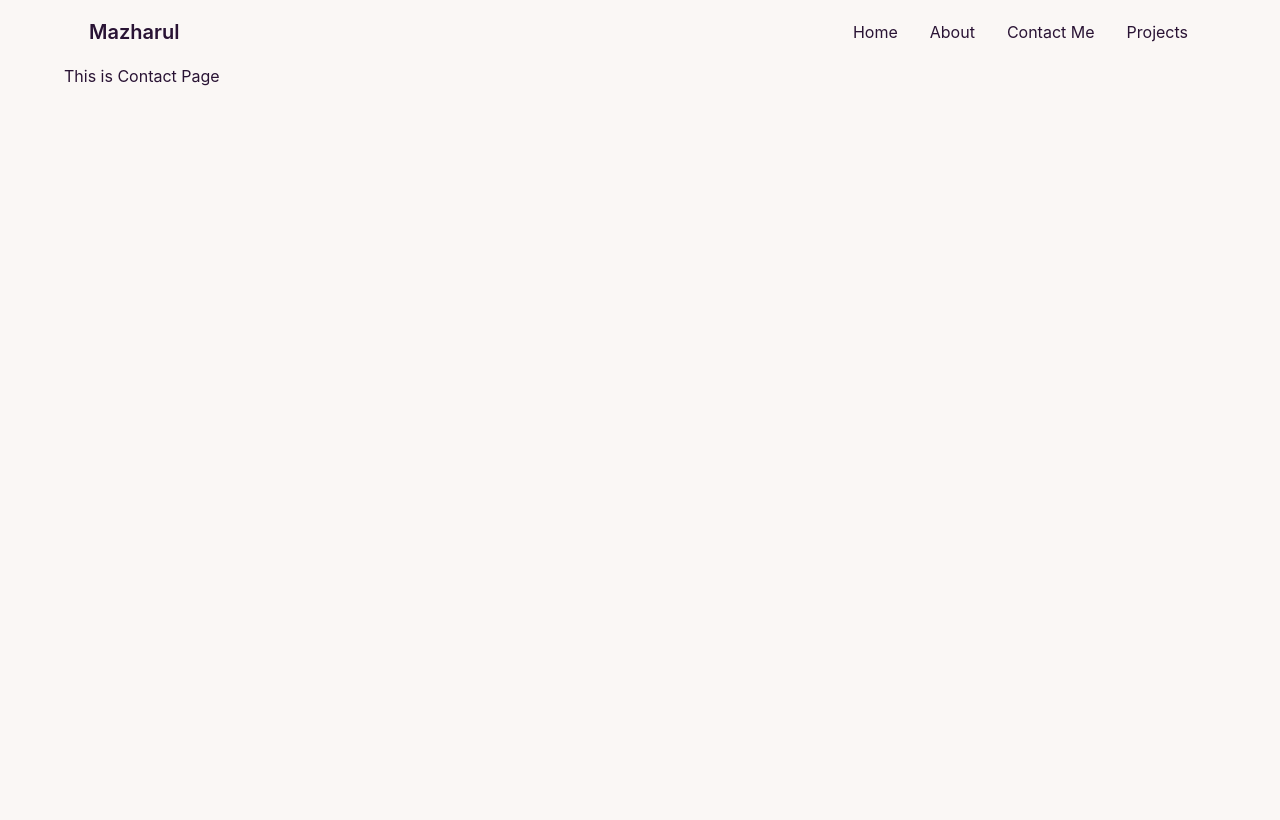
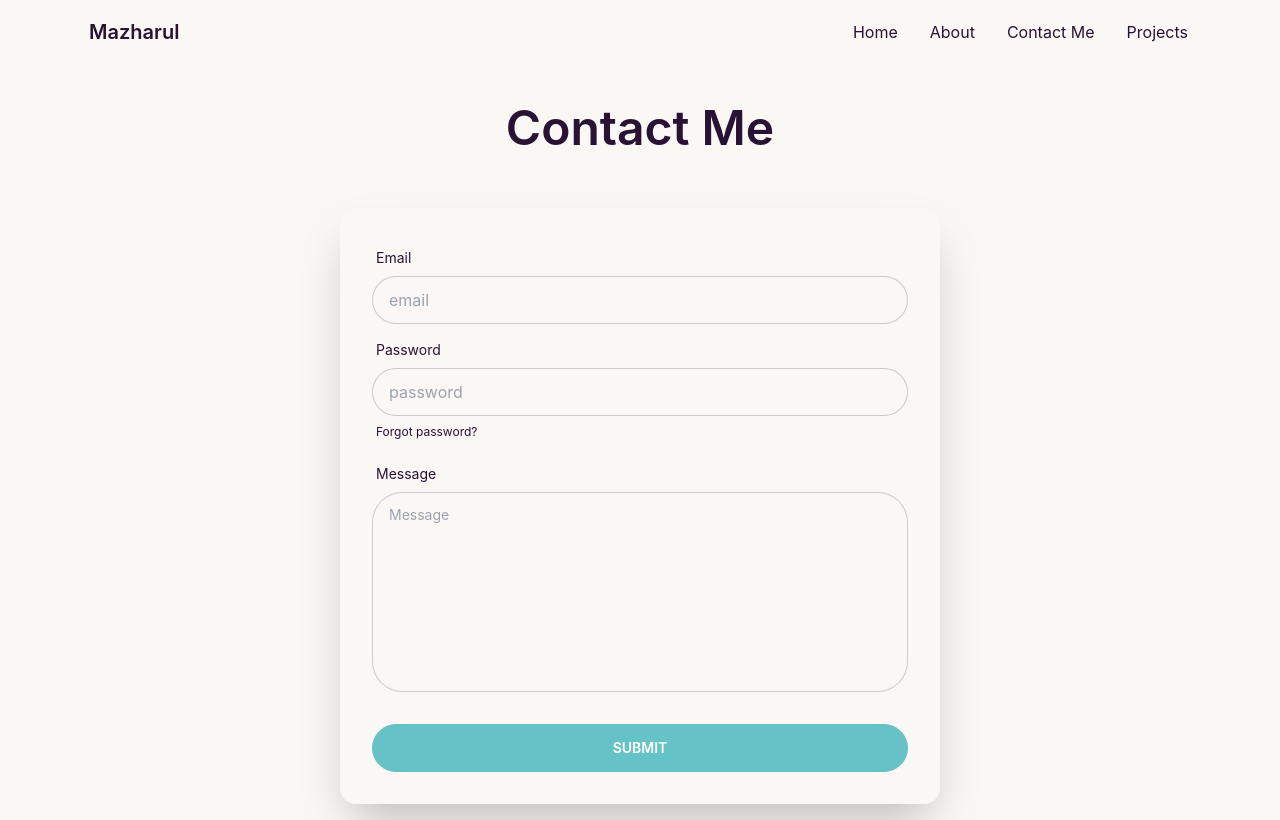
Before and after one commit to Mazharul430106/myPortfolio-website, a React (Create React App) app: page /contact in a window 1280 px wide. Built offline with nearby package versions, Linux system fonts and the light colour scheme.

Commit message:
added contact section

```diff
--- a/package.json
+++ b/package.json
@@ -9,6 +9,7 @@
     "daisyui": "^2.43.0",
     "react": "^18.2.0",
     "react-dom": "^18.2.0",
+    "react-hook-form": "^7.40.0",
     "react-router-dom": "^6.4.5",
     "react-scripts": "5.0.1",
     "web-vitals": "^2.1.4"
--- a/src/Pages/Home/Contact/Contact.js
+++ b/src/Pages/Home/Contact/Contact.js
@@ -1,10 +1,56 @@
 import React from 'react';
+import { Link } from 'react-router-dom';
+import {useForm} from 'react-hook-form';
 
 const Contact = () => {
+
+    const {register, handleSubmit } = useForm();
+
+    const contactSubmitHandler = (data)=>{
+        console.log(data);
+    }
+
+
+
     return (
-        <div>
-            <h1>This is Contact Page</h1>
-        </div>
+        <section>
+            <div className='contact-title my-10'>
+                <h1 style={{textAlign:'center'}} className='text-5xl font-semibold'>Contact Me</h1>
+            </div>
+            <div className="hero">
+                <div className="hero-content w-full flex-col lg:flex-row">
+                    <div className="card w-full lg:w-[600px] flex-shrink-0 shadow-2xl bg-base-100">
+                        <form onSubmit={handleSubmit(contactSubmitHandler)} className="card-body">
+                            <div className="form-control">
+                                <label className="label">
+                                    <span className="label-text">Email</span>
+                                </label>
+                                <input type="email" {...register('email', {required: true})} placeholder="email" className="input input-bordered"/>
+                            </div>
+                            <div className="form-control">
+                                <label className="label">
+                                    <span className="label-text">Password</span>
+                                </label>
+                                <input type="text" {...register('password', {required: true})} placeholder="password" className="input input-bordered" />
+                                <label className="label">
+                                    <Link href="#" className="label-text-alt link link-hover">Forgot password?</Link>
+                                </label>
+                            </div>
+                            <div className="form-control">
+                                <label className="label">
+                                    <span className="label-text">Message</span>
+                                </label>
+                                <textarea style={{resize:'none'}} {...register('message', {required: true})} className="textarea textarea-bordered lg:h-[200px] h-[100px]" placeholder="Message"></textarea>
+                            </div>
+                            <div className="form-control mt-6">
+                                <button type='submit' className="btn btn-primary text-white">Submit</button>
+                            </div>
+                        </form>
+                    </div>
+                </div>
+            </div>
+
+        </section>
     );
 };
 
--- a/src/Pages/Home/Home/Home.js
+++ b/src/Pages/Home/Home/Home.js
@@ -1,6 +1,7 @@
 import React from 'react';
 import About from '../About/About';
 import Banner from '../Banner/Banner';
+import Contact from '../Contact/Contact';
 import Projects from '../Projects/Projects';
 
 const Home = () => {
@@ -9,6 +10,7 @@ const Home = () => {
             <Banner></Banner>
             <About></About>
             <Projects></Projects>
+            <Contact></Contact>
         </div>
     );
 };
--- a/src/Pages/Home/Projects/Projects.js
+++ b/src/Pages/Home/Projects/Projects.js
@@ -42,6 +42,7 @@ const Projects = () => {
                 }
             </div>
 
+
         </section>
     );
 };
```
Also changed, not shown: 1 other file (tests, documents, lock files or other folders).
